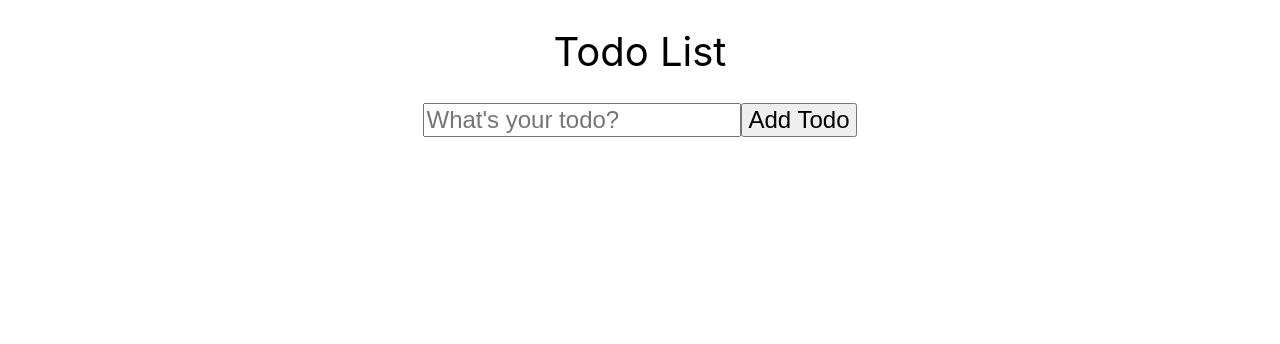
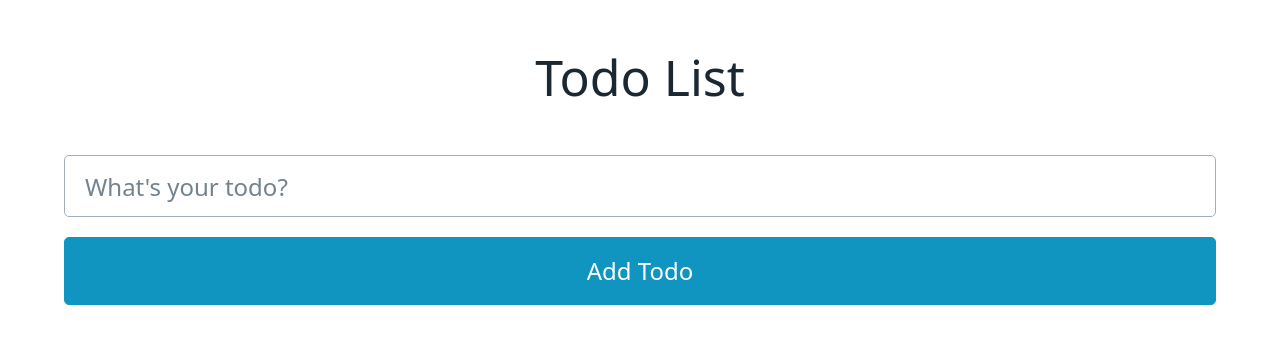
Before and after one commit to mr-mph/react-todo-app, a React (Vite) app: page / in a window 1280 px wide. Shown: the top 344 px of the page. Built offline with nearby package versions, Linux system fonts and the light colour scheme.

Commit message:
use pico CSS

```diff
--- a/index.html
+++ b/index.html
@@ -3,6 +3,10 @@
   <head>
     <meta charset="UTF-8" />
     <link rel="icon" type="image/png" href="/favicon.png" />
+    <link
+      rel="stylesheet"
+      href="https://unpkg.com/@picocss/pico@latest/css/pico.min.css"
+    />
     <meta name="viewport" content="width=device-width, initial-scale=1.0" />
     <title>Todo List</title>
   </head>
--- a/src/App.jsx
+++ b/src/App.jsx
@@ -49,10 +49,10 @@ export default function App() {
   }, [todos]);
 
   return (
-    <div>
+    <main>
       <h1>Todo List</h1>
       <TodoForm onSubmit={addTodo} />
-      <ul className="list-group">
+      <ul>
         {todos.map((todo) => (
           <Todo
             key={todo.id}
@@ -63,6 +63,6 @@ export default function App() {
           />
         ))}
       </ul>
-    </div>
+    </main>
   );
 }
--- a/src/App.scss
+++ b/src/App.scss
@@ -4,19 +4,41 @@
 html,
 body {
   text-align: center;
-  font-family: Inter;
+}
+
+main {
+  margin: 0 5vw;
+}
+
+h1 {
+  font-weight: 400;
+  font-size: 50px;
+  margin: 40px;
 }
 
 .todo-form > * {
-  font-size: 1.5em;
+  font-size: 1.2em;
+}
+
+ul {
+  padding: 0;
 }
 
 .todo {
   display: flex;
   border-radius: 5px;
-  margin: 10px;
-  padding: 5px;
+  padding: 10px;
   font-size: 1.5em;
+  background-color: #375063;
+}
+
+.name {
+  display: flex;
+  align-items: center;
+
+  > i {
+    margin-right: 5px;
+  }
 }
 
 i {
@@ -30,17 +52,13 @@ i {
   }
 
   :hover {
-    filter: opacity(0.5);
+    filter: brightness(1.2);
   }
 }
 
 textarea {
   resize: horizontal;
   height: 20pt;
-  font-family: Inter;
+  padding: 0;
+  margin: 0;
 }
-
-h1 {
-  font-weight: 400;
-  font-size: 40px;
-}
```
